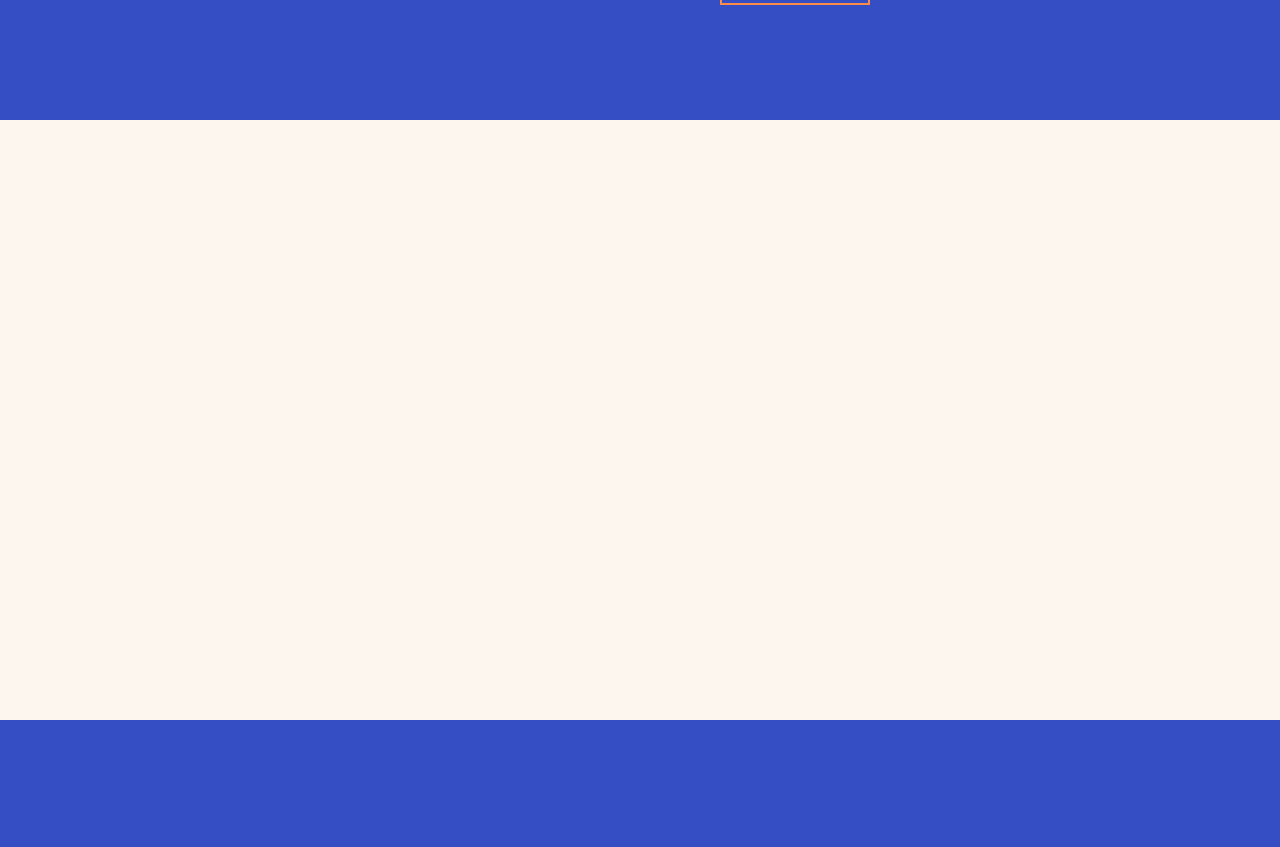
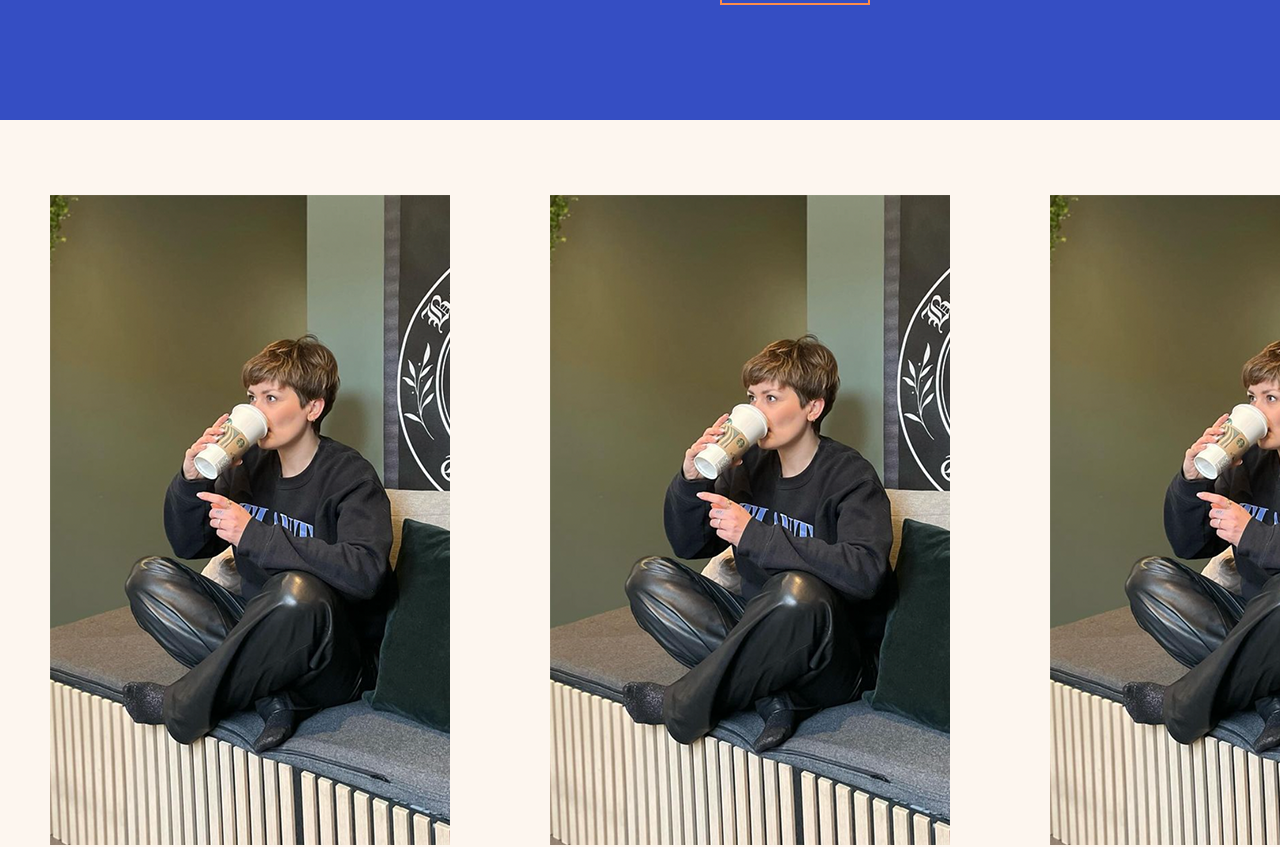
Before and after one commit to Melledodo/mackeprang, a Vue app: page / in a window 1280 px wide. Shown: the part 1180-2027 px from the top of the page. Built offline with nearby package versions, Linux system fonts and the light colour scheme.

Commit message:
det svæææært

```diff
--- a/src/assets/style.scss
+++ b/src/assets/style.scss
@@ -132,12 +132,32 @@ nav{
         margin: 30px;
         }
         }}
-#samarbejdspartnereafsnit{
-    height: 600px;
+#samarbejdspartnereafsnit {
+    height: 800px;
     width: 100%;
     background-color: $background-color;
+    overflow-x: auto;
+    white-space: nowrap;
+    display: flex;
+    justify-content: flex-start;
+    align-items: center;
 
+    .samarbejdspartnerkasser {
+    height: 650px;
+    width: 400px;
+    margin: 50px;
+    flex: 0 0 auto;
+    position: relative;
 
+        img {
+            transition: transform 0.3s ease;
+        }
+
+        &:hover img {
+            transform: scale(1.1);
+            background-color: $primary-color;
+        }
+    }
 }
 #personligshopperafsnit{
     height: 600px;
--- a/src/views/HomeView.vue
+++ b/src/views/HomeView.vue
@@ -38,9 +38,24 @@ import { ref } from 'vue';
 
 </section>
 <section id="samarbejdspartnereafsnit">
-  <div class="samarbejdspartnerkasser"></div>
-  <div class="samarbejdspartnerkasser"></div>
-  <div class="samarbejdspartnerkasser"></div>
+  <div class="samarbejdspartnerkasser">
+    <img class="samarbejdsbilleder" src="@/assets/samarbejdstestbillede.png">
+  </div>
+  <div class="samarbejdspartnerkasser">
+    <img class="samarbejdsbilleder" src="@/assets/samarbejdstestbillede.png">
+  </div>
+  <div class="samarbejdspartnerkasser">
+    <img class="samarbejdsbilleder" src="@/assets/samarbejdstestbillede.png">
+  </div>
+  <div class="samarbejdspartnerkasser">
+    <img class="samarbejdsbilleder" src="@/assets/samarbejdstestbillede.png">
+  </div>
+  <div class="samarbejdspartnerkasser">
+    <img class="samarbejdsbilleder" src="@/assets/samarbejdstestbillede.png">
+  </div>
+  <div class="samarbejdspartnerkasser">
+    <img class="samarbejdsbilleder" src="@/assets/samarbejdstestbillede.png">
+  </div>
 
 </section>
 <section id="personligshopperafsnit">
```
Also changed, not shown: src/assets/samarbejdstestbillede.png (added).
